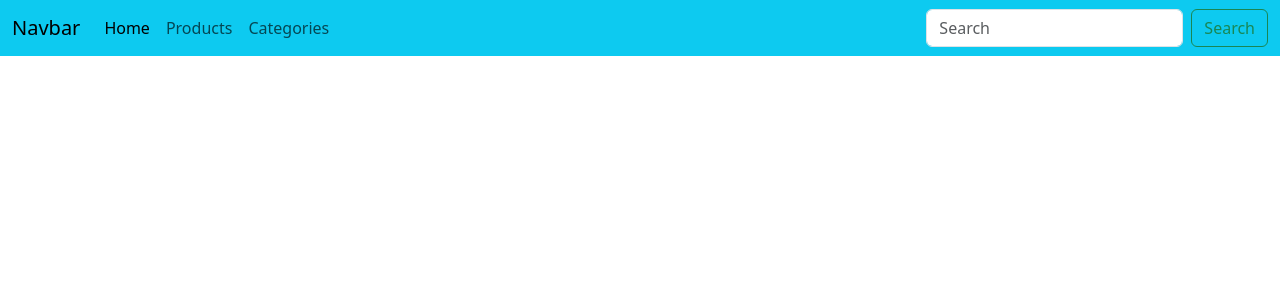
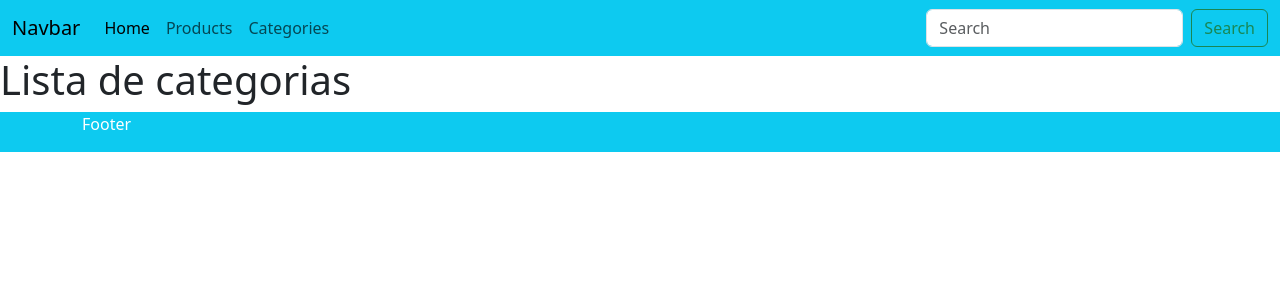
Before and after one commit to Jetix24/Pruena-Zenova, a React (Create React App) app: page /categories in a window 1280 px wide. Shown: the top 300 px of the page. Built offline with nearby package versions, Linux system fonts and the light colour scheme.

Commit message:
Update: CategoriesList

```diff
--- a/src/App.js
+++ b/src/App.js
@@ -3,6 +3,8 @@ import { Routes, Route } from "react-router-dom";
 import Header from "./component/Header";
 import Home from "./component/Home";
 import ProductsList from "./component/ProductsList";
+import CategoriesList from "./component/CategoriesList";
+import Footer from "./component/Footer";
 
 function App() {
   return (
@@ -11,7 +13,9 @@ function App() {
       <Routes>
         <Route path="/" element={<Home />} />
         <Route path="/products" element={<ProductsList />} />
+        <Route path="/categories" element={<CategoriesList />} />
       </Routes>
+      <Footer />
     </div>
   );
 }
--- /dev/null
+++ b/src/component/CategoriesList.js
@@ -0,0 +1,7 @@
+export default function CategoriesList() {
+  return (
+    <div>
+      <h1>Lista de categorias</h1>
+    </div>
+  );
+}
```
